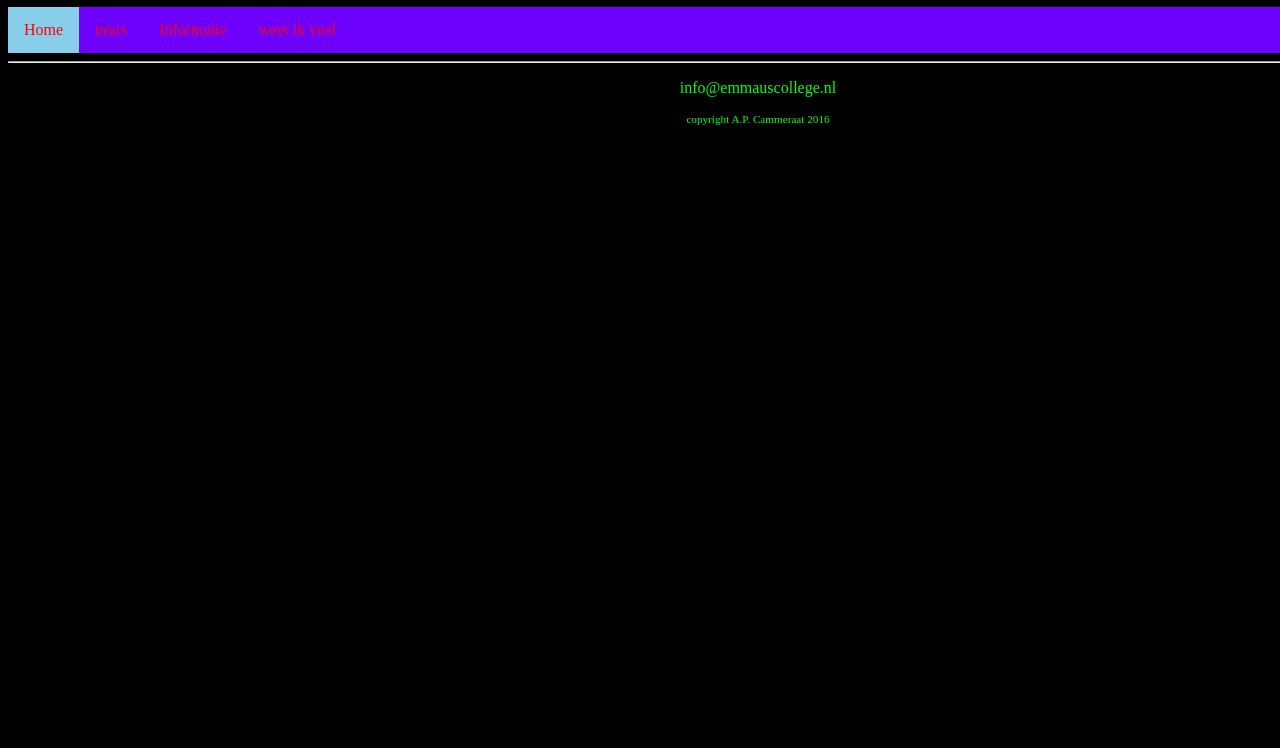
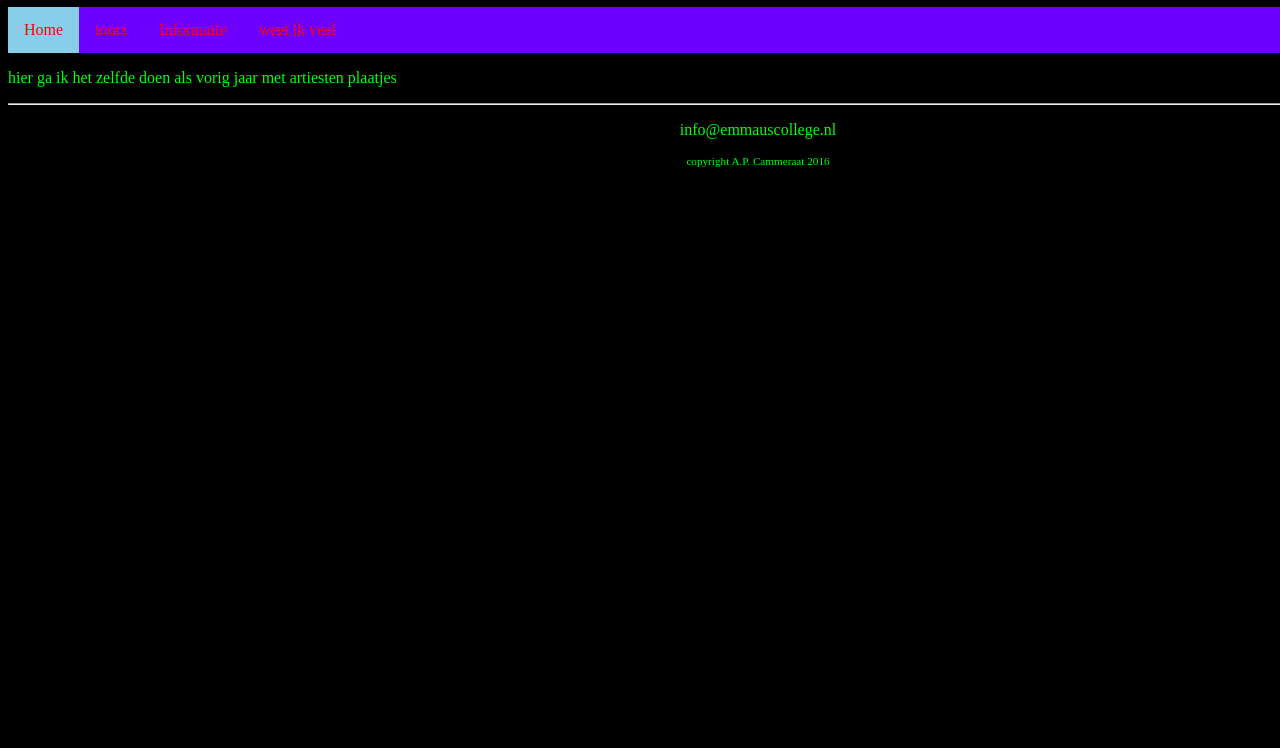
Before and after one commit to emmaus-4h/website-4hin1-amin, a plain HTML site: page index.html in a window 1280 px wide. Shown: the part 73-821 px from the top of the page. Drawn offline with Linux system fonts and the light colour scheme.

Commit message:
ECTUALY NOTHING

```diff
--- a/index.html
+++ b/index.html
@@ -24,7 +24,7 @@
 
 		<article>
 
-
+             <p> hier ga ik het zelfde doen als vorig jaar met artiesten plaatjes</p>
 
             </article>
 
```
